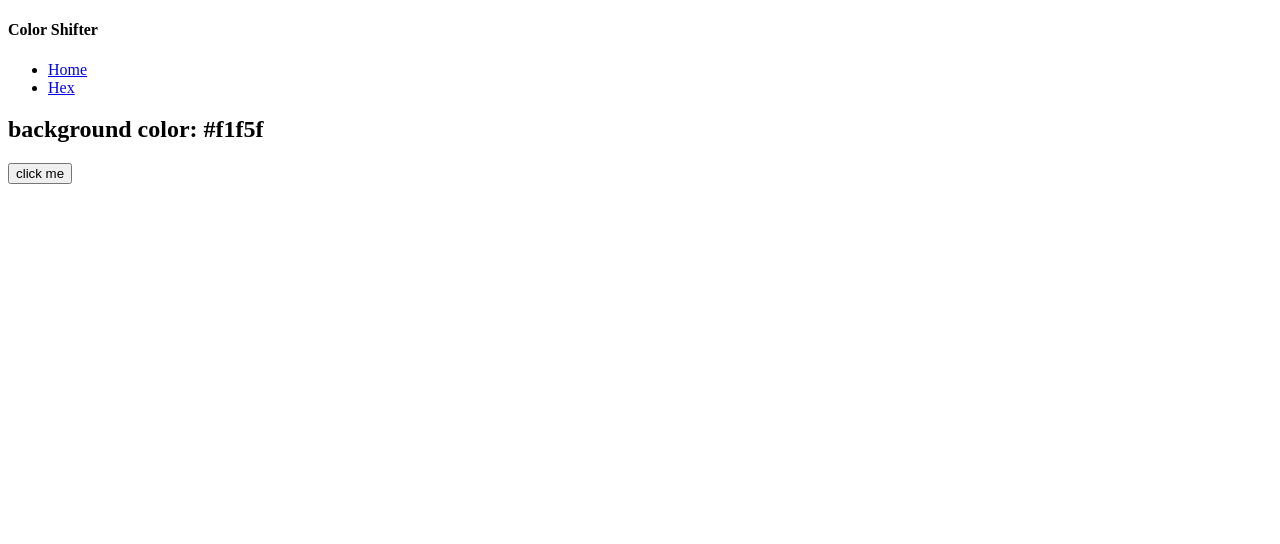
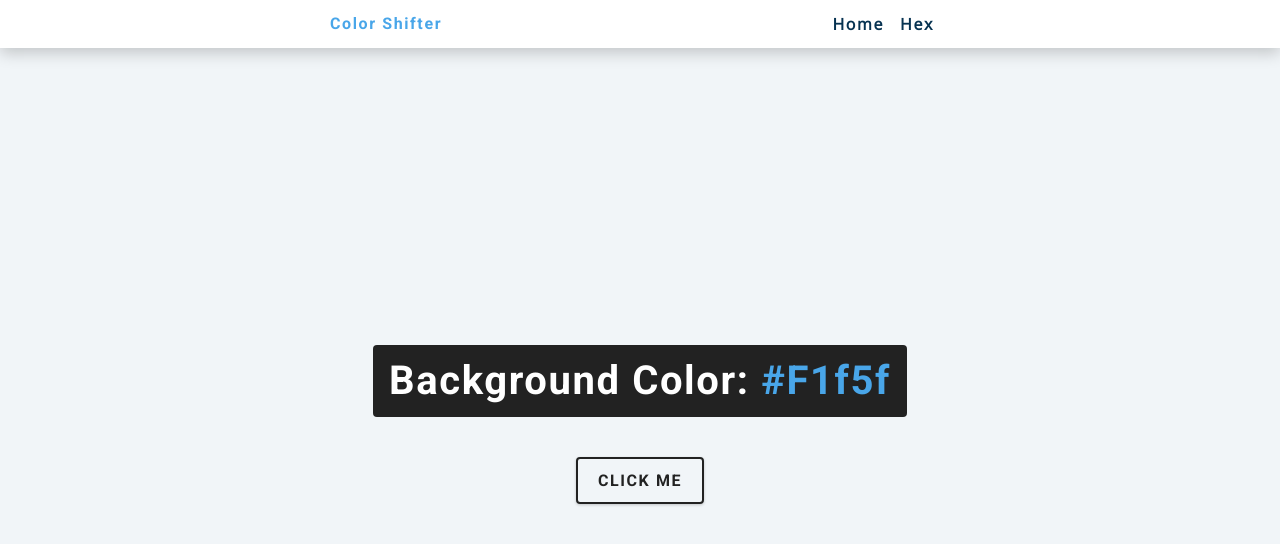
Before and after one commit to Knock410/Color-Flipper, a plain HTML site: page index.html in a window 1280 px wide. Drawn offline with nearby package versions, Linux system fonts and the light colour scheme; files whose address does not match are found by name.

Commit message:
CSS linked to HTML

```diff
--- a/index.html
+++ b/index.html
@@ -4,7 +4,8 @@
     <meta charset="UTF-8" />
     <meta name="viewport" content="width=device-width, initial-scale=1.0" />
     <title>Color Flipper</title>
-  </head>
+    <link rel = "stylesheet" type="text/css" href = "assets/styles.css">
+   </head>
   <body>
     <nav>
       <div class="nav-center">
```
